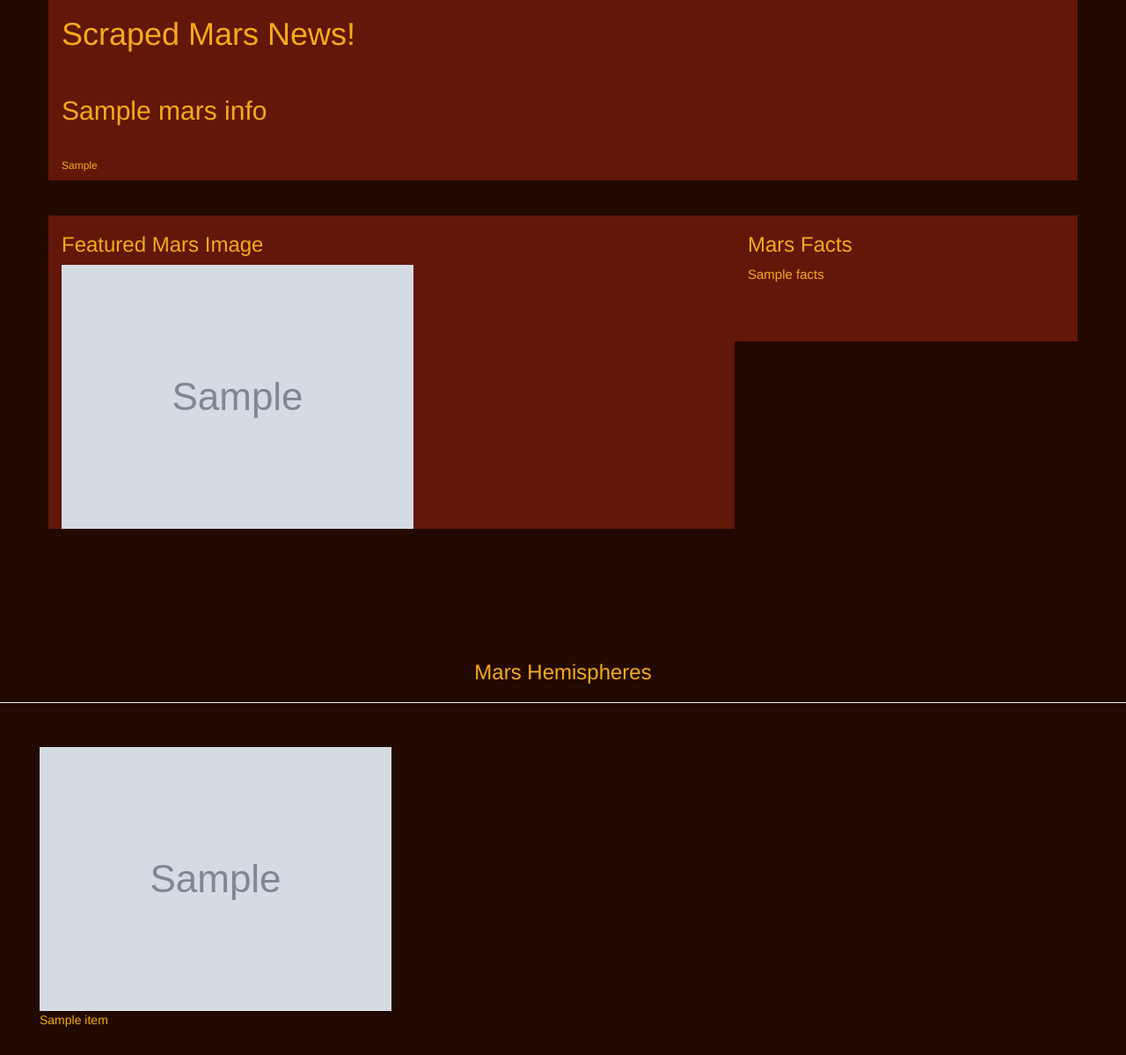
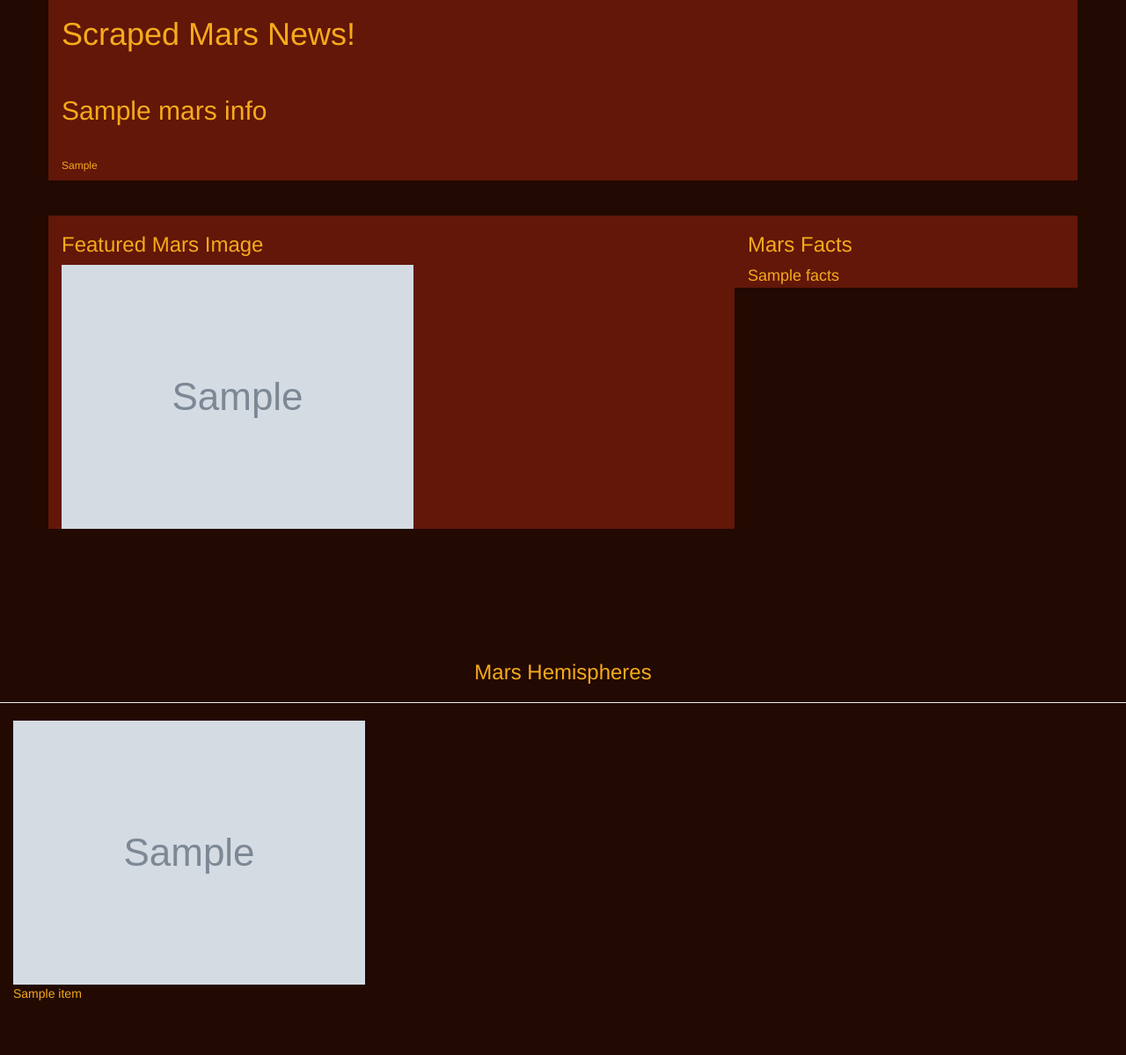
Before and after one commit to CoreyGaunt/Web-Scraping-Challenge, a Flask app: page / in a window 1280 px wide. Shown: the part 348-1547 px from the top of the page at 88% size. After the commit the page ends 1485 px from the top, so only its background shows below. Run offline with Flask 2, Linux system fonts and the light colour scheme; grey boxes marked "Sample" are stand-in pictures; a database or web service that is not in the repository returns one stand-in record (values such as "Sample title"); some libraries are stand-ins or nearby versions.

Commit message:
fudgin with format

```diff
--- a/Missions_to_Mars/templates/index.html
+++ b/Missions_to_Mars/templates/index.html
@@ -44,7 +44,7 @@
             </div>
             <div class="col-lg-4 offset-lg-4"style="background-color: #621708;color:#F6AA1C">
                 <h3>Mars Facts</h3>
-                    <div style="max-width: 450px; max-height: 150px; font-size: 15px; margin-bottom: 65px;">
+                    <div style="max-width: 450px; max-height: 150px; font-size: 18px;">
                         {{mars.facts|safe}}
                     </div>
             </div>
@@ -55,11 +55,11 @@
     <h3 style="padding-top: 50px; margin-top: 100px; text-align: center;">Mars Hemispheres</h3>
         <div class="card-deck">
             <hr>
-            <div class="col-md-12">
+            <div class="col-md-12" style="margin: auto;padding-block: align-self: start;;">
                 <div class="row">
                     {% for item in mars.hemispheres %}
                     <div class="col-md-6">
-                        <div class="card" style="margin: 30px;">
+                        <div class="card">
                             <img class="card-img-top" src="{{ item.img_url }}" />
                             <div class="card-body">
                                 <p class="card-text">{{ item.title }}</p>
```
